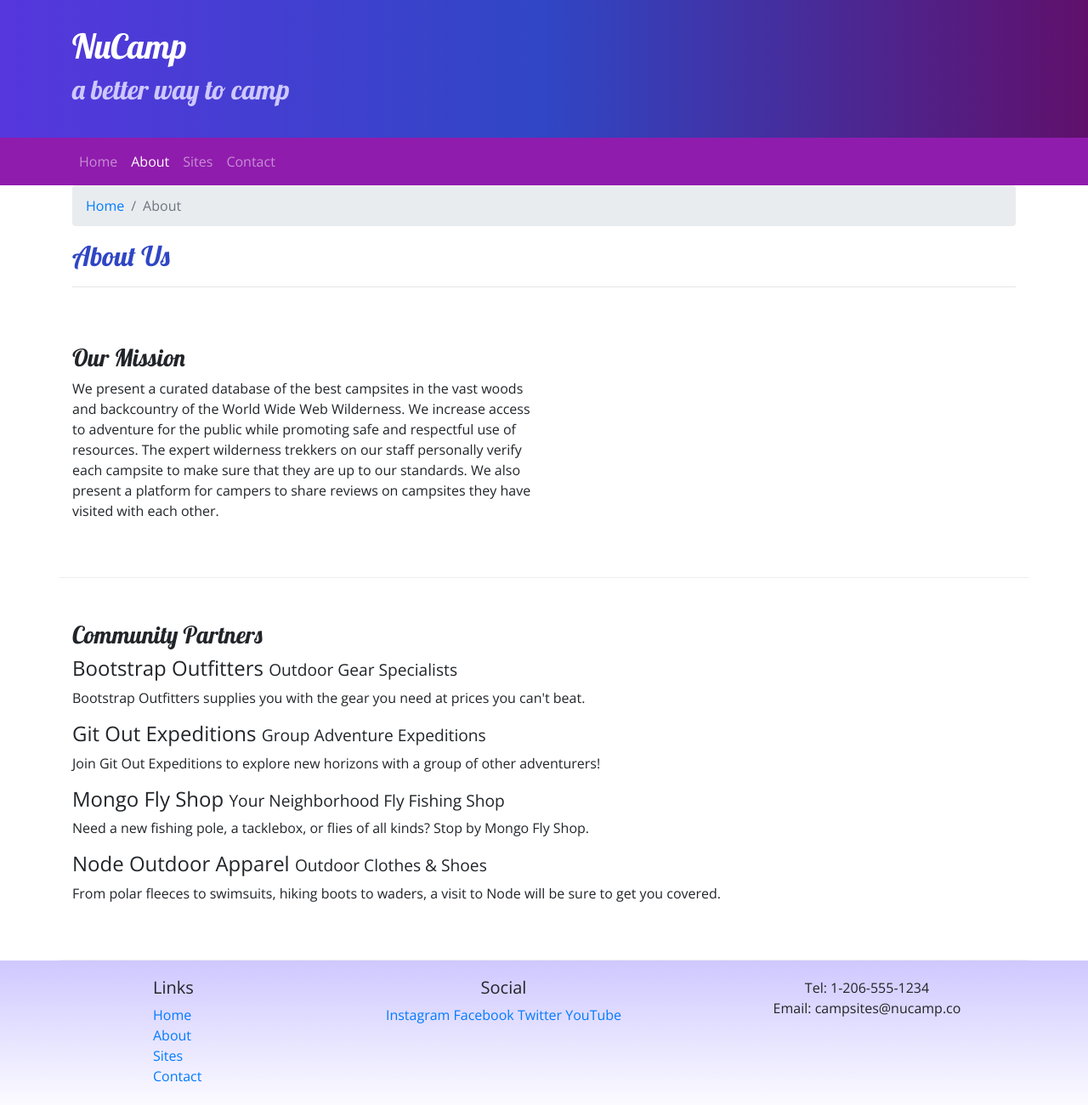
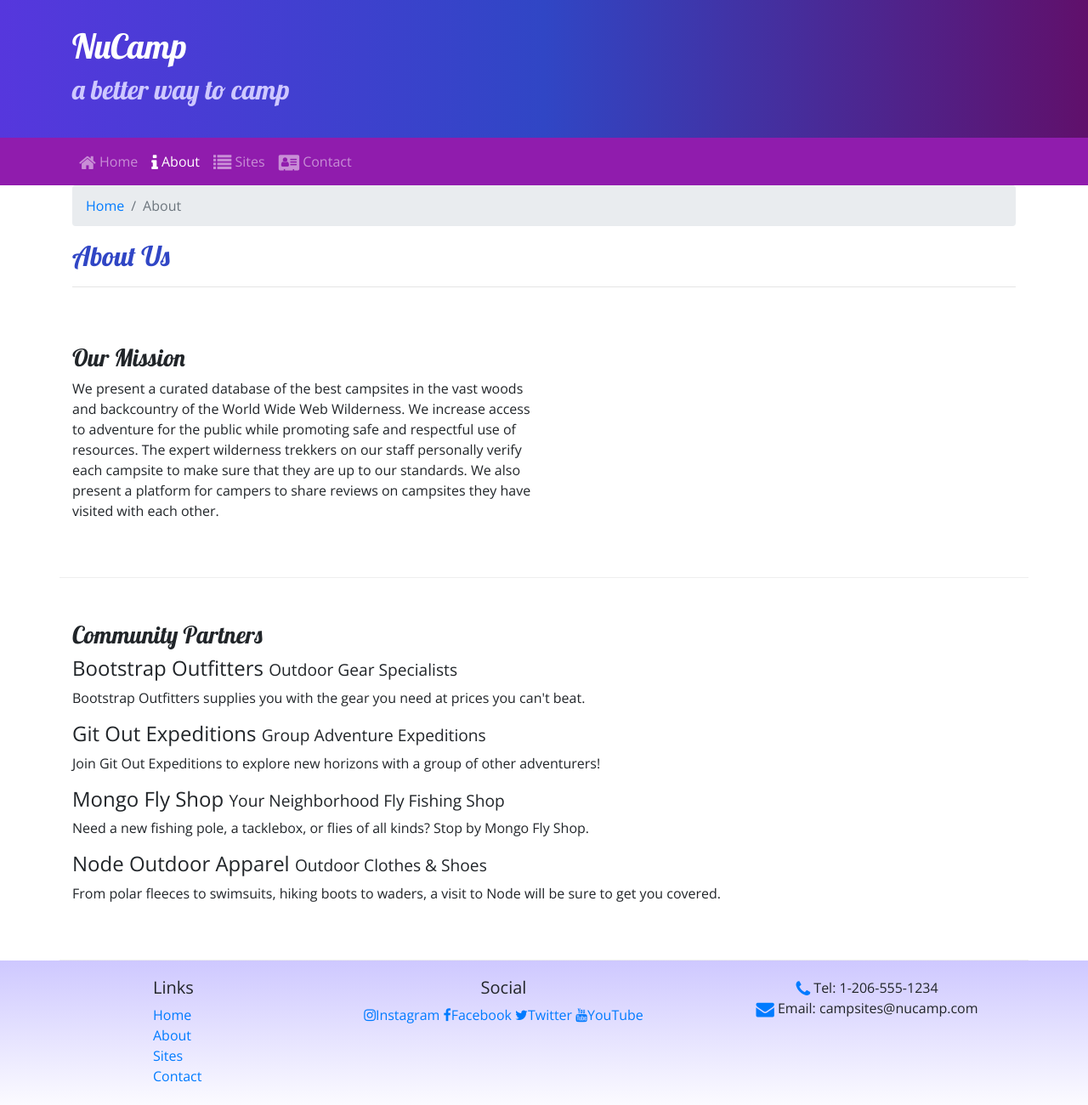
Before and after one commit to mrdrmitten/Bootstrap, a website: page aboutus.html in a window 1280 px wide. Shown: the whole page at 85% size. Drawn offline with nearby package versions, Linux system fonts and the light colour scheme.

Commit message:
4.1 Commit

```diff
--- a/aboutus.html
+++ b/aboutus.html
@@ -9,6 +9,7 @@
     <link rel="stylesheet" href="node_modules/bootstrap/dist/css/bootstrap.min.css" />
 
     <!--Additional CSS must be placed after Bootstrap CSS-->
+    <link rel="stylesheet" href="node_modules/font-awesome/css/font-awesome.min.css" />
     <link rel="stylesheet"  href="https://fonts.googleapis.com/css?family=Lobster|Open+Sans" />
     <link rel="stylesheet" href="css/styles.css" />
 
@@ -35,10 +36,10 @@
             </button>
             <div class="collapse navbar-collapse" id="nucampNavbar">
                 <ul class="navbar-nav">
-                    <li class="nav-item"><a class="nav-link" href="index.html">Home</a></li>
-                    <li class="nav-item active"><a class="nav-link" href="#">About</a></li>
-                    <li class="nav-item"><a class="nav-link" href="#">Sites</a></li>
-                    <li class="nav-item"><a class="nav-link" href="#">Contact</a></li>
+                    <li class="nav-item"><a class="nav-link" href="index.html"><span class="fa fa-home fa-lg"></span> Home</a></li>
+                    <li class="nav-item active"><a class="nav-link" href="#"><span class="fa fa-info fa-lg"></span> About</a></li>
+                    <li class="nav-item"><a class="nav-link" href="#"><span class="fa fa-list fa-lg"></span> Sites</a></li>
+                    <li class="nav-item"><a class="nav-link" href="#"><span class="fa fa-address-card fa-lg"></span> Contact</a></li>
                 </ul>
             </div>
         </div>
@@ -92,14 +93,14 @@
                 </div>
                 <div class="col-6 col-sm-5 text-center">
                     <h5>Social</h5>
-                    <a href="http://instagram.com/">Instagram</a>
-                    <a href="http://facebook.com/">Facebook</a>
-                    <a href="http://twitter.com/">Twitter</a>
-                    <a href="http://youtube.com/">YouTube</a>
+                    <a href="http://instagram.com/"><span class="fa fa-instagram"></span>Instagram</a>
+                    <a href="http://facebook.com/"><span class="fa fa-facebook"></span>Facebook</a>
+                    <a href="http://twitter.com/"><span class="fa fa-twitter"></span>Twitter</a>
+                    <a href="http://youtube.com/"><span class="fa fa-youtube"></span>YouTube</a>
                 </div>
                 <div class="col-sm-4 text-center">
-                    Tel: 1-206-555-1234<br />
-                    Email: campsites@nucamp.co
+                    <span class="fa fa-phone fa-lg text-primary"></span> Tel: 1-206-555-1234<br />
+                    <span class="fa fa-envelope fa-lg text-primary"></span> Email: campsites@nucamp.com
                 </div>
            </div>
         </div>
--- a/package.json
+++ b/package.json
@@ -15,6 +15,7 @@
   },
   "dependencies": {
     "bootstrap": "^4.5.2",
+    "font-awesome": "^4.7.0",
     "jquery": "^3.5.1",
     "popper.js": "^1.16.1"
   }
```
Also changed, not shown: index.html (+11 -10 lines), 1 other file.
